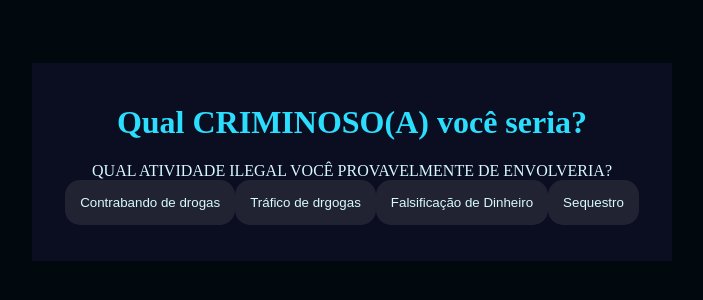
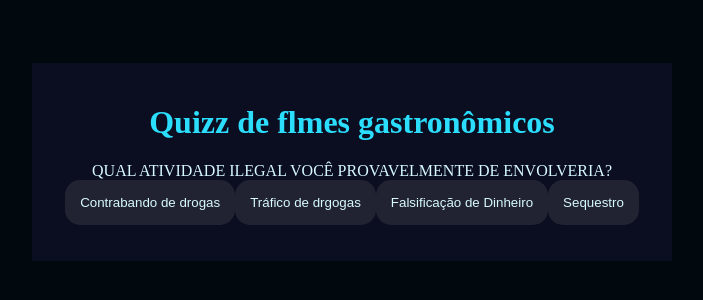
Before and after one commit to laurascheleder/ia_quizz, a plain HTML site: page index.html in a window 1280 px wide. Shown: the part 246-546 px from the top of the page, without its empty margins (288-991 px from the left). Drawn offline with Linux system fonts and the light colour scheme.

Commit message:
Update index.html

```diff
--- a/index.html
+++ b/index.html
@@ -4,11 +4,11 @@
     <meta charset="UTF-8">
     <meta name="viewport" content="width=device-width, initial-scale=1.0">
     <link rel="stylesheet" href="style.css">
-    <title>Qual CRIMINOSO(A) você seria?</title>
+    <title>Quizz de flmes gastronômicos</title>
 </head>
 <body>
     <div class="caixa-principal">
-        <h1>Qual CRIMINOSO(A) você seria?</h1>
+        <h1>Quizz de flmes gastronômicos</h1>
         <div class="caixa-perguntas"></div>
         <div class="caixa-alternativas"></div>
         <div class="caixa-resultado">
```
